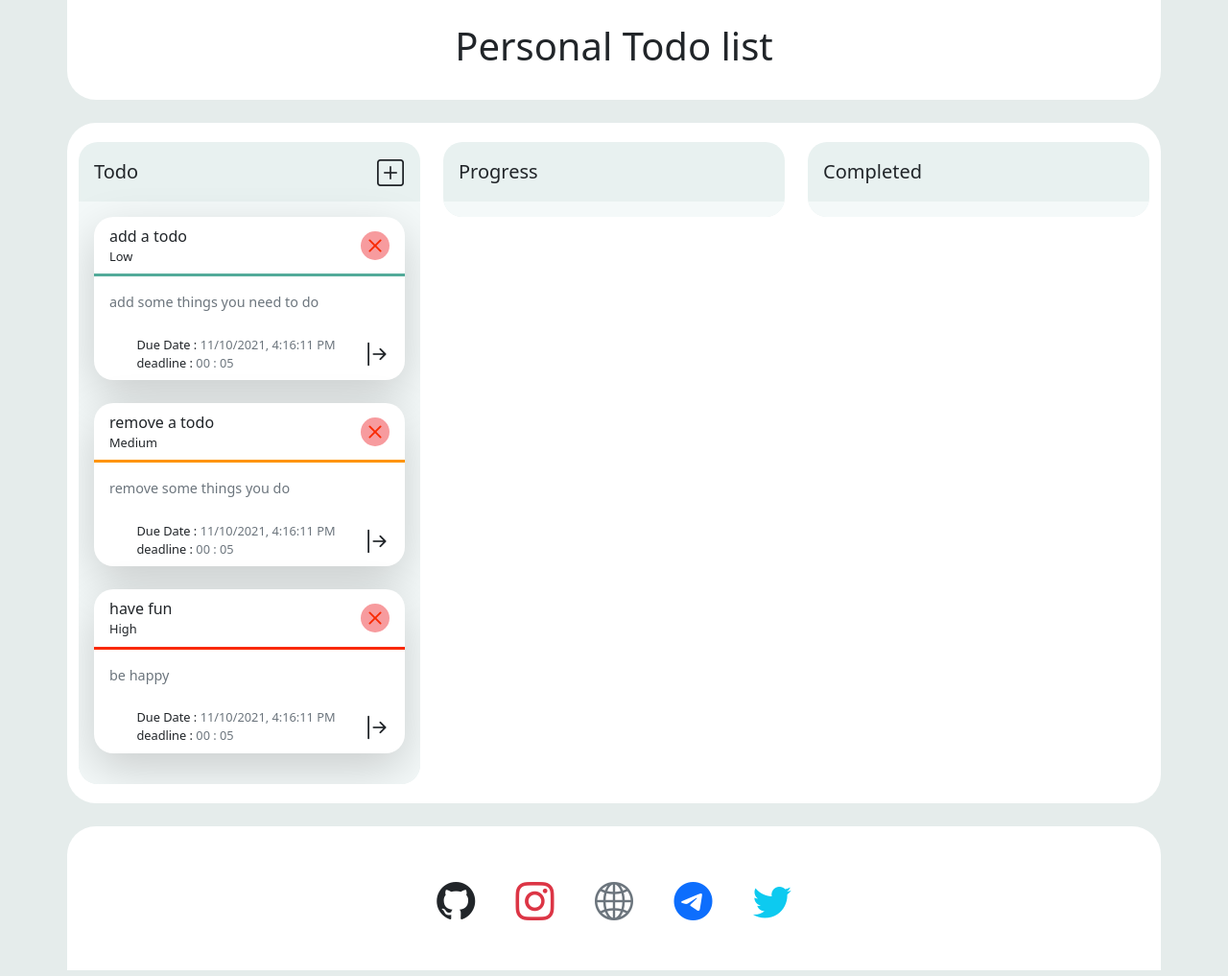
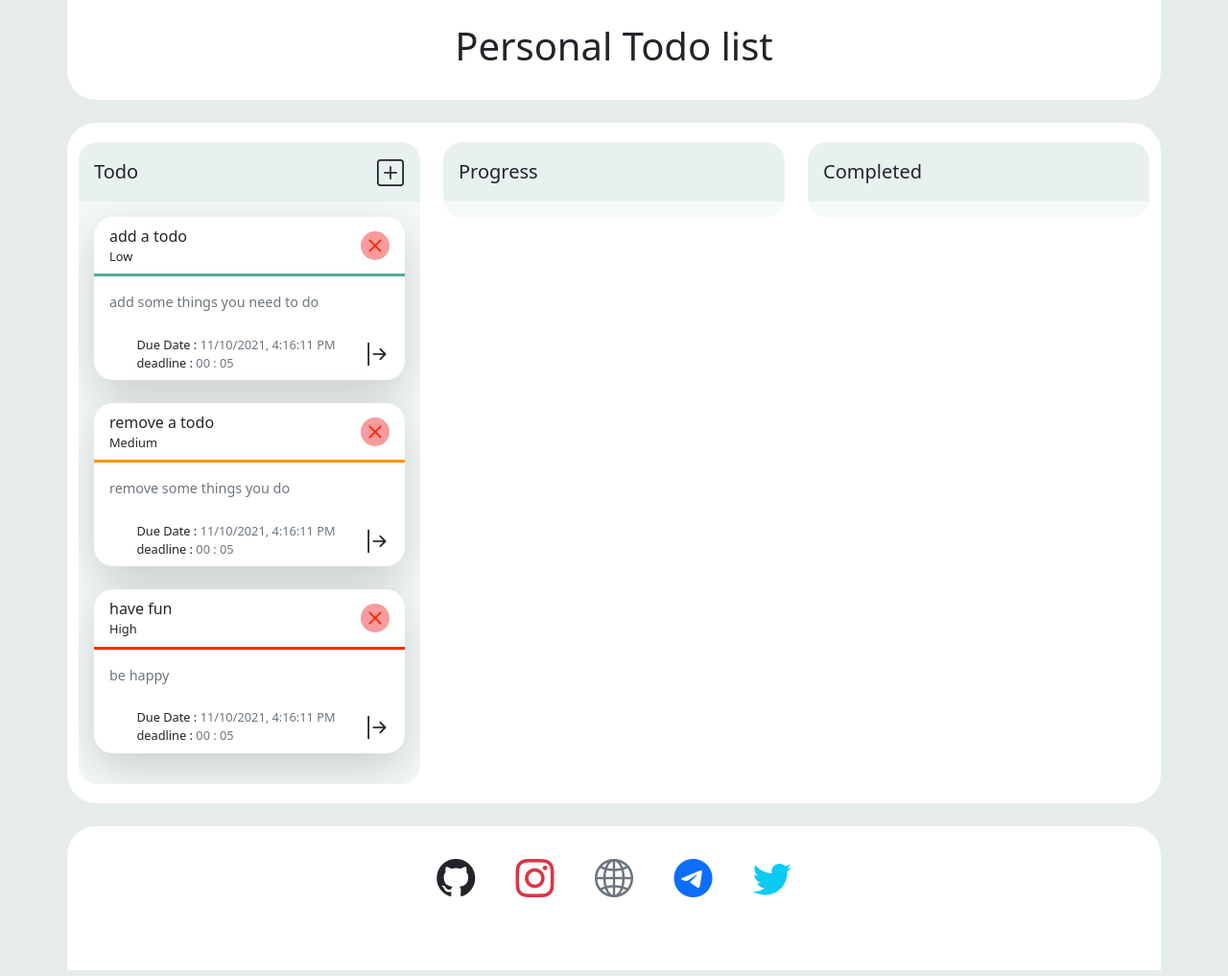
Before and after one commit to ZedAshkan/todo, a plain HTML site: page vanillajs-todo/index.html in a window 1280 px wide. Shown: the whole page at 96% size. Drawn offline with nearby package versions, Linux system fonts and the light colour scheme.

Commit message:
Update footer icons padding

```diff
--- a/vanillajs-todo/index.html
+++ b/vanillajs-todo/index.html
@@ -112,7 +112,7 @@
 	</div>
 
 	<footer class="container bg-white" style="height: 150px;">
-		<div id="icons-social" class="fs-1 text-center p-5">
+		<div id="icons-social" class="fs-1 text-center pt-4">
 			<a href="https://github.com/ZedAshkan" class="link-dark" target="_blank"><i class="bi bi-github mx-3"></i></a>
 			<a href="https://instagram/ashkan_momenii" class="link-dark" target="_blank"><i
 					class="bi bi-instagram mx-3 text-danger"></i></a>
```
